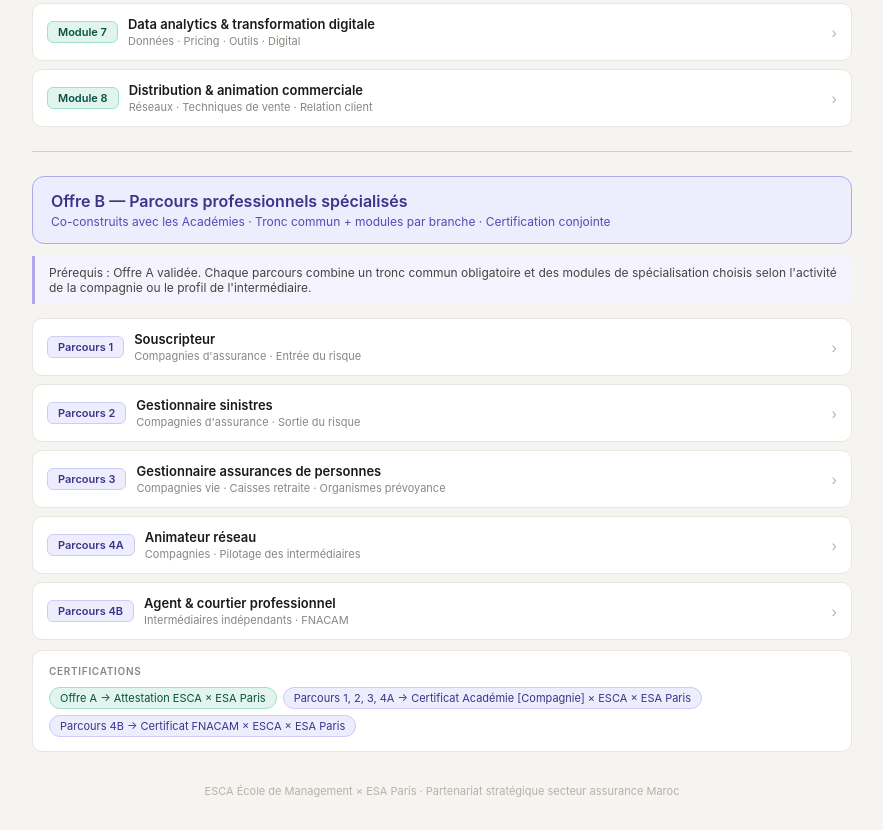
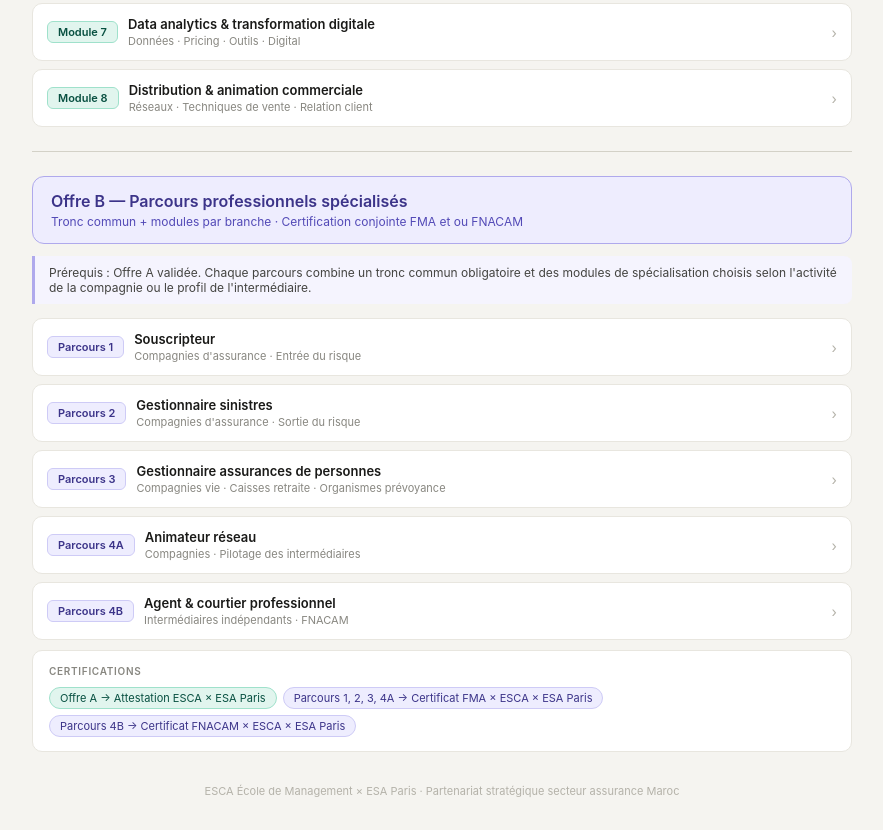
Before and after one commit to ammounir/ESCA_ESA, a plain HTML site: page index.html in a window 1280 px wide. Shown: the part 673-1503 px from the top of the page, without its empty margins (198-1081 px from the left). Drawn offline with Linux system fonts and the light colour scheme.

Commit message:
Update Offre B description and certification details

```diff
--- a/index.html
+++ b/index.html
@@ -247,7 +247,7 @@
   <!-- OFFRE B -->
   <div class="offre-header offre-b">
     <h2>Offre B — Parcours professionnels spécialisés</h2>
-    <p>Co-construits avec les Académies · Tronc commun + modules par branche · Certification conjointe</p>
+    <p>Tronc commun + modules par branche · Certification conjointe FMA et ou FNACAM</p>
   </div>
   <div class="context-box ctx-purple">
     Prérequis : Offre A validée. Chaque parcours combine un tronc commun obligatoire et des modules de spécialisation choisis selon l'activité de la compagnie ou le profil de l'intermédiaire.
@@ -385,7 +385,7 @@
     <div class="cert-title">Certifications</div>
     <div class="cert-row">
       <span class="pill pill-teal">Offre A → Attestation ESCA × ESA Paris</span>
-      <span class="pill pill-purple">Parcours 1, 2, 3, 4A → Certificat Académie [Compagnie] × ESCA × ESA Paris</span>
+      <span class="pill pill-purple">Parcours 1, 2, 3, 4A → Certificat FMA × ESCA × ESA Paris</span>
       <span class="pill pill-purple">Parcours 4B → Certificat FNACAM × ESCA × ESA Paris</span>
     </div>
   </div>
```
